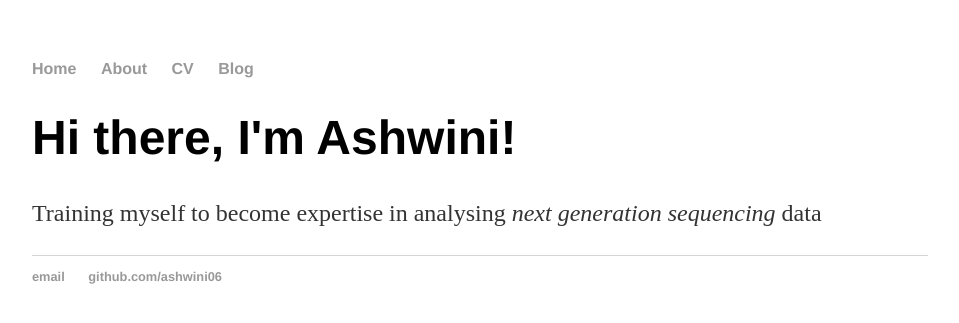
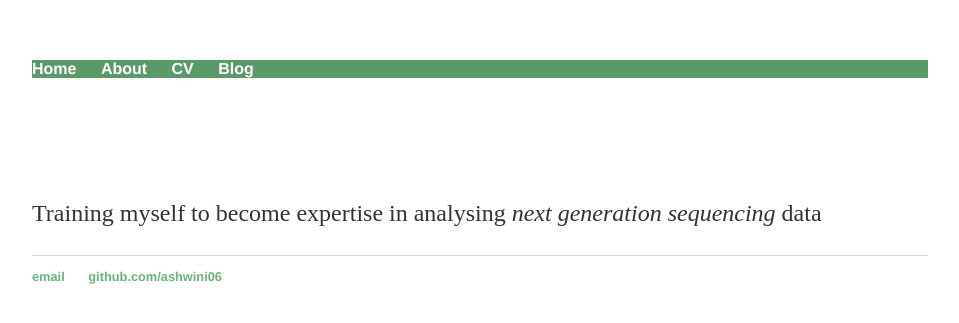
Before and after one commit to ashwini06/ashwini06.github.io, a Jekyll site: the page built from index.html, in a window 1280 px wide. Shown: the top 323 px of the page, without its empty margins (160-1119 px from the left). Built offline with Jekyll 4.4.1, drawn with Linux system fonts in a browser that asks for light colours.

Commit message:
Update main.css

```diff
--- a/css/main.css
+++ b/css/main.css
@@ -41,3 +41,55 @@ ul.posts {
 ul.posts li {
     list-style: none;
 }
+
+/********************
+PAGE: PORTFOLIO
+*********************/
+
+#gallery {
+  margin: 0;
+  padding: 0;
+  list-style: none;
+}
+
+#gallery li {
+  float: left;
+  width: 45%;
+  margin: 2.5%;
+  background-color: #f5f5f5;
+  color: #bdc3c7;
+}
+
+/********************
+COLORS
+*********************/
+
+/* site body */
+body {
+  background-color: #fff;
+  color: #999;
+}
+/* green header */
+header {
+  background: #6ab47b;
+  border-color: #599a68;
+}
+/* nav background on mobile */
+nav {
+  background: #599a68;
+}
+/* logo text */
+h1, h2 {
+  color: #fff;
+}
+a {
+  color: #6ab47b;
+}
+/* nav linl */
+nav a, nav a:visited {
+  color: #fff;
+}
+/* selected nav link */
+nav a.selected, nav a:hover{
+  color: #32673f;
+}
```
